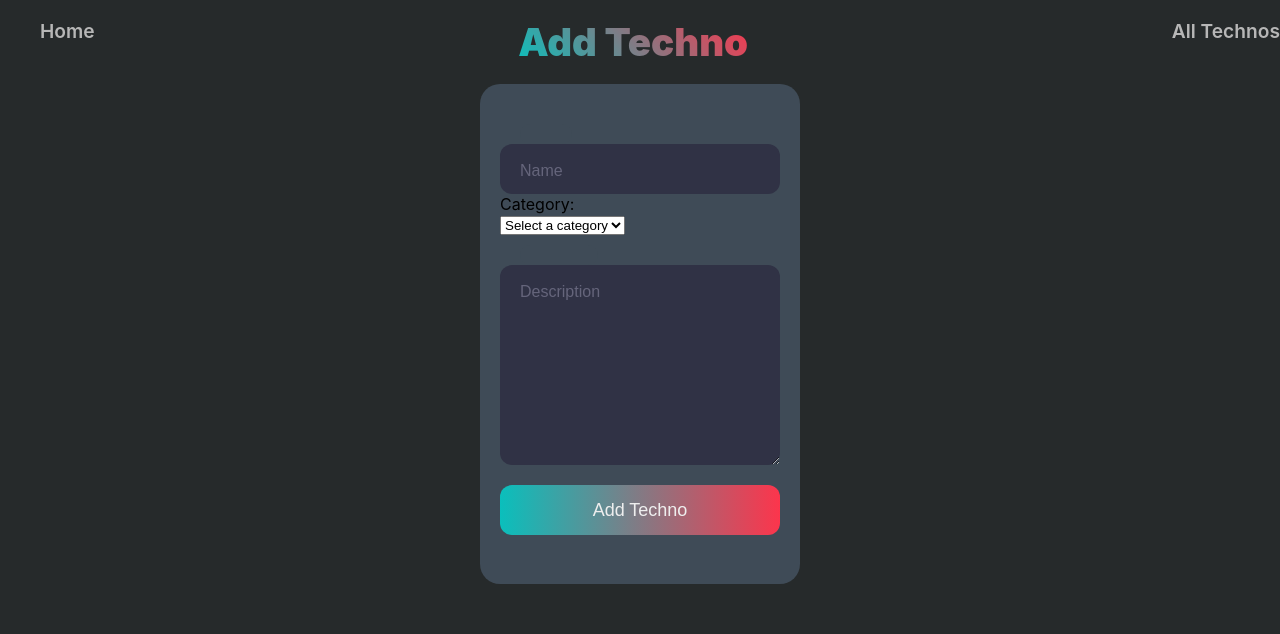
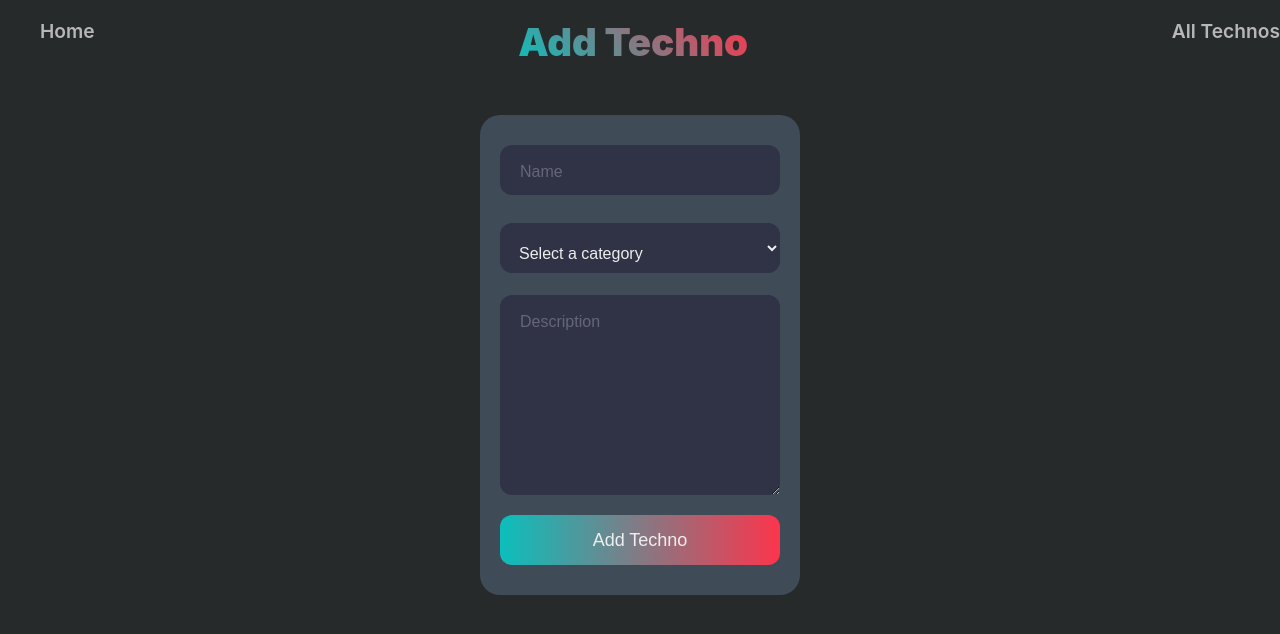
Before and after one commit to MaximeFont/react_techno_list, a React (Create React App) app in the folder my-techno-list/: page /add in a window 1280 px wide. Shown: the top 634 px of the page. Built offline with nearby package versions, Linux system fonts and the light colour scheme.

Commit message:
animation select on focus

```diff
--- a/my-techno-list/src/App.js
+++ b/my-techno-list/src/App.js
@@ -16,12 +16,10 @@ function App() {
   const [storedTechnos, setStoredTechnos] = useLocalStorage(STORAGE_KEY, [])
 
   useEffect(() => {
-    console.log("use effect with []");
     setTechnos(storedTechnos);
   }, []);
 
   useEffect(() => {
-    console.log("use effect [technos]");
     setStoredTechnos(technos);
   }, [technos]);
 
--- a/my-techno-list/src/css/technoAdd.css
+++ b/my-techno-list/src/css/technoAdd.css
@@ -2,13 +2,14 @@
     display: flex;
     flex-direction: column;
     align-items: center;
+    margin-top: 50px;
 }
 
 .techno-form {
     background-color: #3F4B57;
     border-radius: 20px;
     box-sizing: border-box;
-    height: 500px;
+    height: fit-content;
     padding: 20px;
     width: 320px;
 }
@@ -21,7 +22,7 @@
 
 
 .ic1 {
-    margin-top: 40px;
+    margin-top: 10px;
 }
 
 .ic2 {
@@ -66,12 +67,28 @@
     width: 76px;
 }
 
+.cut-select {
+    background-color: #3F4B57;
+    border-radius: 10px;
+    height: 20px;
+    width: 68px;
+    left: 20px;
+    position: absolute;
+    top: -12px;
+    transform: translateY(0);
+    transition: transform 200ms;
+}
+
 .cut-name {
     width: 52px;
 }
 
 .cut-description {
     width: 78px;
+}
+
+.input-select:focus~.cut-select {
+    transform: translateY(8px);
 }
 
 .input:focus~.cut,
@@ -91,6 +108,23 @@
     top: 20px;
 }
 
+.select-placeholder {
+    opacity: 0;
+    color: #65657b;
+    font-family: sans-serif;
+    left: 20px;
+    pointer-events: none;
+    position: absolute;
+    transform-origin: 0 50%;
+    transition: transform 200ms, color 200ms, opacity 100ms;
+    top: 20px;
+}
+
+.input:focus~.select-placeholder {
+    opacity: 1;
+    transform: translateY(-25px) translateX(10px) scale(0.75);
+}
+
 .input:focus~.placeholder,
 .input:not(:placeholder-shown)~.placeholder {
     transform: translateY(-30px) translateX(10px) scale(0.75);
@@ -100,9 +134,11 @@
     color: #808097;
 }
 
+.input:focus~.placeholder {
+    color: #FC354C;
+}
 
-
-.input:focus~.placeholder {
+.input:focus~.select-placeholder {
     color: #FC354C;
 }
 
@@ -118,6 +154,7 @@
     font-size: 18px;
     height: 50px;
     margin-top: 150px;
+    margin-bottom: 10px;
     outline: 0;
     text-align: center;
     width: 100%;
@@ -128,3 +165,21 @@
     background: -webkit-linear-gradient(to right, #FC354C, #0ABFBC);
     background: linear-gradient(to right, #FC354C, #0ABFBC);
 }
+
+.select-container {
+    margin-top: 20px;
+}
+
+.select-container select {
+    background-color: #303245;
+    border-radius: 12px;
+    border: 0;
+    box-sizing: border-box;
+    color: #eee;
+    font-size: 16px;
+    height: 100%;
+    width: 100%;
+    margin-top: 8px;
+    outline: 0;
+    padding: 15px 15px 5px;
+}
--- a/my-techno-list/src/pages/TechnoAdd.js
+++ b/my-techno-list/src/pages/TechnoAdd.js
@@ -32,16 +32,16 @@ export default function TechnoAdd(props) {
                         <div className="cut cut-name"></div>
                         <label htmlFor="technoname" className="placeholder">Name</label>
                     </div>
-                    <div className="select-container">
-                        <label htmlFor="technocategory">Category:</label>
-                        <br />
-                        <select name="technocategory" id="technocategory" value={techno.technocategory} onChange={(event) => handleChange(event)}>
+                    <div className="select-container input-container">
+                        <select className="input input-select" name="technocategory" id="technocategory" value={techno.technocategory} onChange={(event) => handleChange(event)}>
                             <option value="">Select a category</option>
                             <option value="front">Front</option>
                             <option value="back">Back</option>
                             <option value="fullstack">Full stack</option>
                             <option value="other">Other</option>
                         </select>
+                        <div className="cut-select"></div>
+                        <label className="select-placeholder" htmlFor="technocategory">Category</label>
                     </div>
                     <div className="input-container ic2">
                         <textarea
```
